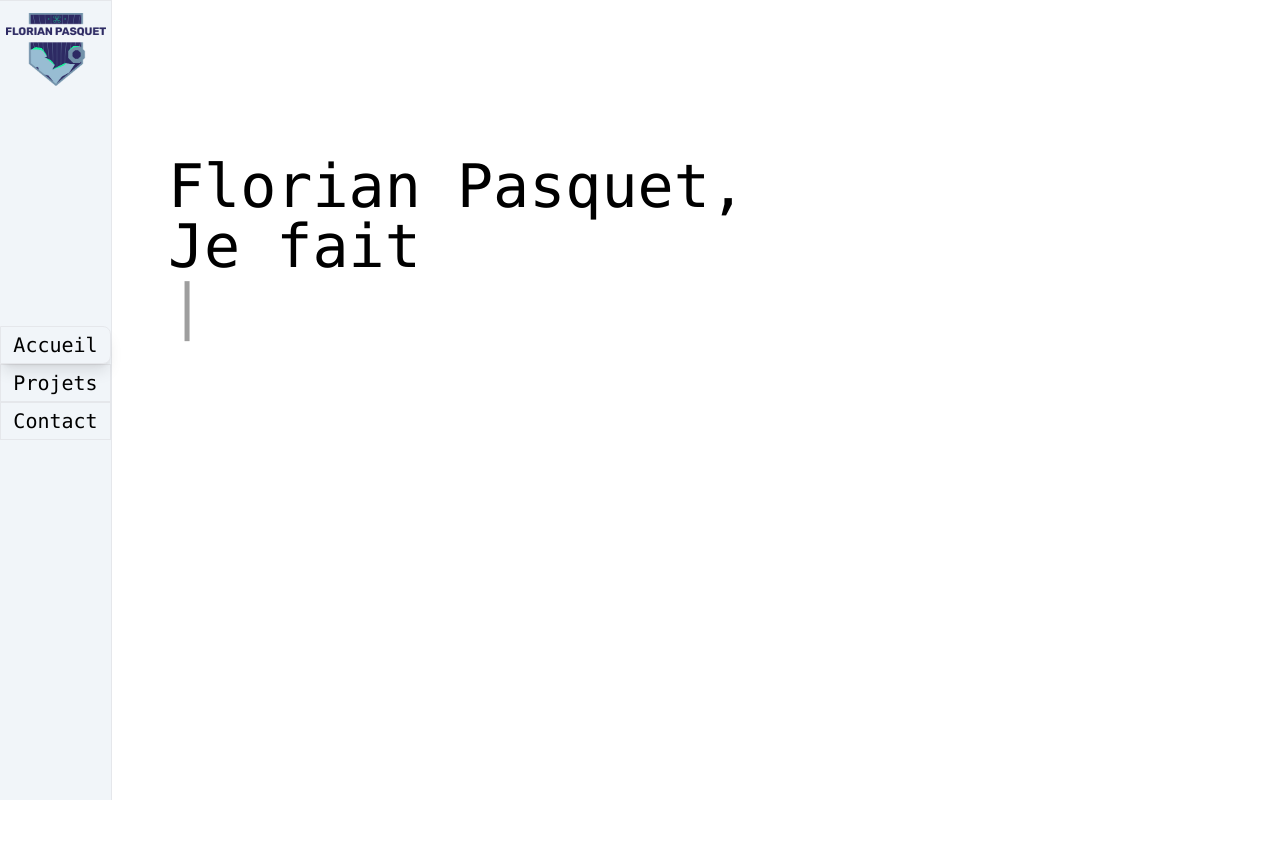
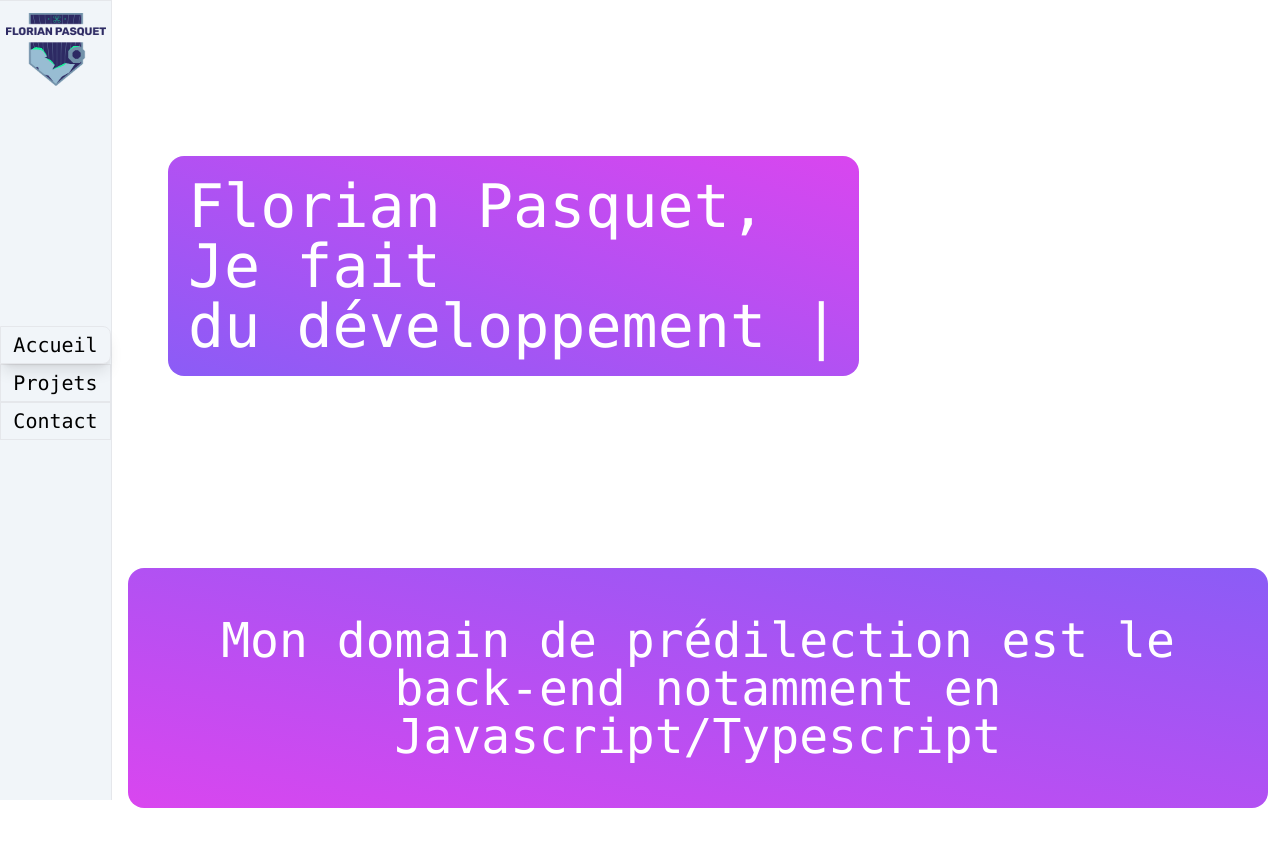
Before and after one commit to Mochafe/Portfolio-next.js, a Next.js app: page / in a window 1280 px wide. Shown: the top 846 px of the page. After the commit the page ends 808 px from the top, so only its background shows below. Built offline with nearby package versions, Linux system fonts and the light colour scheme.

Commit message:
remove locomotive

```diff
--- a/pages/index.tsx
+++ b/pages/index.tsx
@@ -1,16 +1,16 @@
 import Typewriter from "typewriter-effect";
-import { LocomotiveScrollProvider } from "react-locomotive-scroll";
-import { useState, useEffect, useRef } from 'react';
+import { useState, useEffect} from 'react';
 
 import Image from 'next/image'
 
 
+
 function Home() {
-  const containerRef = useRef(null);
+
 
   return (
-    <main data-scroll-container ref={containerRef}>
-      <section className='text-6xl text-center md:text-left md:ml-10 mt-36' data-scroll-section>
+    <main>
+      <section className='text-6xl text-white p-5 text-center md:text-left md:ml-10 mt-36 max-w-fit rounded-2xl min-h-[400px] md:min-h-0 bg-gradient-to-tr from-violet-500 to-fuchsia-500'>
         <h2>Florian Pasquet,</h2>
         <p>Je fait</p>
         <Typewriter options={{
@@ -19,7 +19,7 @@ function Home() {
           loop: true
         }} />
       </section>
-      <section className="mt-[5000px]" data-scroll-section>
+      <section className="mt-48 mb-20 md:mb-0 p-12 rounded-2xl text-white bg-gradient-to-tr from-fuchsia-500 to-violet-500">
         <p className="text-center text-5xl">Mon domain de prédilection est le back-end notamment en Javascript/Typescript</p>
       </section>
     </main>
```
